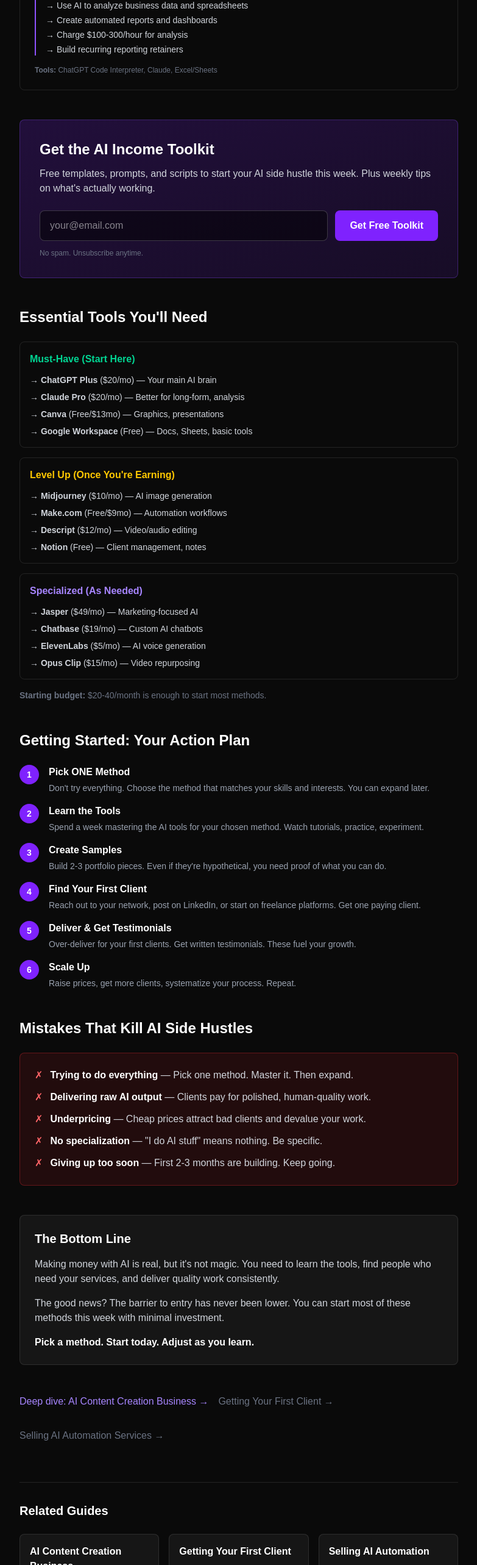
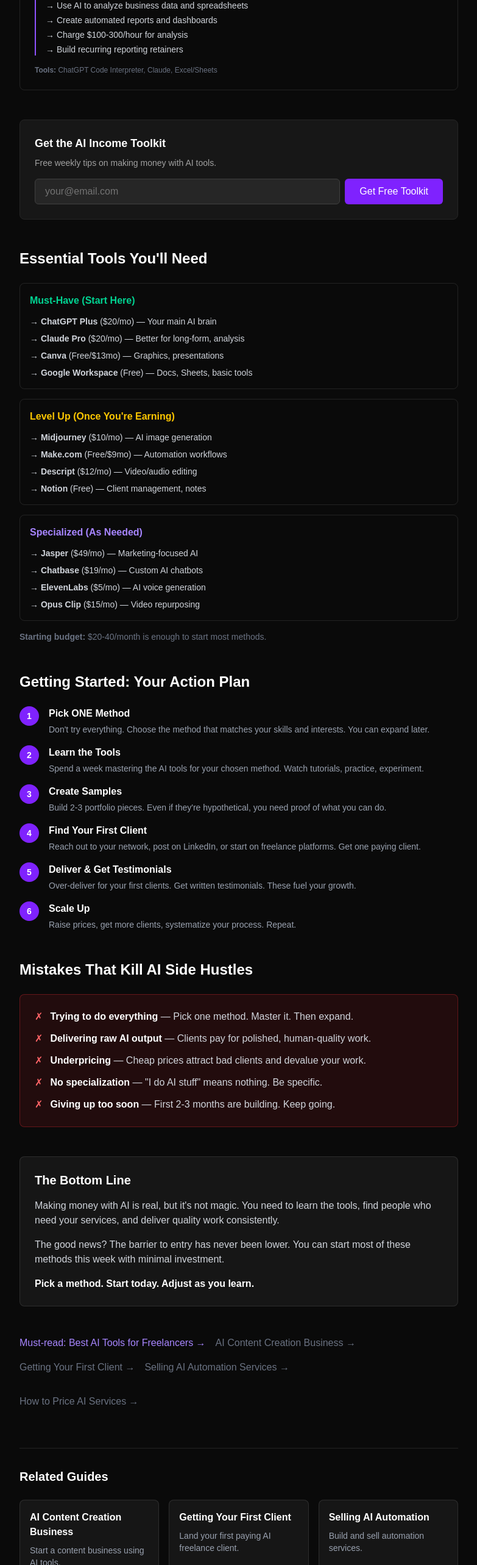
Before and after one commit to kaigritun/gigwithai, a Next.js app: page /guides/make-money-with-ai in a window 1280 px wide. Shown: the part 5783-8349 px from the top of the page at 61% size, without its empty margins (248-1031 px from the left). Built offline with nearby package versions, Linux system fonts and the light colour scheme.

Commit message:
Improve SEO pages: add EmailSignup component, featured badges, internal links
- make-money-with-ai: Use EmailSignup component, add links to tools guide
- best-ai-tools-for-freelancers: Add EmailSignup, more internal links
- guides listing: Mark both as Featured with badge

```diff
--- a/app/guides/best-ai-tools-for-freelancers/page.tsx
+++ b/app/guides/best-ai-tools-for-freelancers/page.tsx
@@ -1,5 +1,6 @@
 import Link from 'next/link'
 import RelatedGuides from '@/components/RelatedGuides'
+import EmailSignup from '@/components/EmailSignup'
 import type { Metadata } from 'next'
 
 export const metadata: Metadata = {
@@ -429,6 +430,14 @@
             </ul>
           </section>
 
+          {/* Email Signup */}
+          <section className="mb-12">
+            <EmailSignup
+              headline="Get our AI Tool Stack Cheatsheet"
+              buttonText="Get Free Cheatsheet"
+            />
+          </section>
+
           {/* Bottom Line */}
           <section className="bg-violet-600/10 border border-violet-500/30 rounded-lg p-6 mb-12">
             <h2 className="text-xl font-bold mb-4">The Bottom Line</h2>
@@ -442,18 +451,32 @@
           </section>
 
           {/* Links */}
-          <div className="flex flex-wrap gap-4">
+          <div className="flex flex-wrap gap-4 mb-4">
+            <Link
+              href="/guides/make-money-with-ai"
+              className="text-violet-400 hover:text-violet-300"
+            >
+              Read next: How to Make Money with AI →
+            </Link>
             <Link
               href="/guides/ai-freelancing-first-client"
-              className="text-violet-400 hover:text-violet-300"
+              className="text-gray-500 hover:text-white"
             >
-              Read next: Getting Your First Client →
+              Getting Your First Client →
             </Link>
+          </div>
+          <div className="flex flex-wrap gap-4">
             <Link
               href="/guides/ai-content-creation-business"
               className="text-gray-500 hover:text-white"
             >
               AI Content Creation Business →
+            </Link>
+            <Link
+              href="/guides/selling-ai-automation-services"
+              className="text-gray-500 hover:text-white"
+            >
+              Selling AI Automation Services →
             </Link>
           </div>
 
--- a/app/guides/make-money-with-ai/page.tsx
+++ b/app/guides/make-money-with-ai/page.tsx
@@ -1,5 +1,6 @@
 import Link from 'next/link'
 import RelatedGuides from '@/components/RelatedGuides'
+import EmailSignup from '@/components/EmailSignup'
 import type { Metadata } from 'next'
 
 export const metadata: Metadata = {
@@ -312,26 +313,11 @@
           </section>
 
           {/* Email Capture CTA */}
-          <section className="mb-12 bg-gradient-to-br from-violet-600/20 to-violet-900/20 border border-violet-500/30 rounded-lg p-8">
-            <h2 className="text-2xl font-bold mb-3">Get the AI Income Toolkit</h2>
-            <p className="text-gray-300 mb-6">
-              Free templates, prompts, and scripts to start your AI side hustle this week.
-              Plus weekly tips on what&apos;s actually working.
-            </p>
-            <form className="flex flex-col sm:flex-row gap-3">
-              <input
-                type="email"
-                placeholder="your@email.com"
-                className="flex-1 px-4 py-3 bg-black/50 border border-white/20 rounded-lg focus:border-violet-500 focus:outline-none"
-              />
-              <button
-                type="submit"
-                className="px-6 py-3 bg-violet-600 hover:bg-violet-500 rounded-lg font-semibold transition"
-              >
-                Get Free Toolkit
-              </button>
-            </form>
-            <p className="text-xs text-gray-500 mt-3">No spam. Unsubscribe anytime.</p>
+          <section className="mb-12">
+            <EmailSignup
+              headline="Get the AI Income Toolkit"
+              buttonText="Get Free Toolkit"
+            />
           </section>
 
           {/* Essential Tools */}
@@ -441,26 +427,40 @@
           </section>
 
           {/* Next Steps */}
-          <div className="flex flex-wrap gap-4 mb-8">
+          <div className="flex flex-wrap gap-4 mb-4">
+            <Link
+              href="/guides/best-ai-tools-for-freelancers"
+              className="text-violet-400 hover:text-violet-300"
+            >
+              Must-read: Best AI Tools for Freelancers →
+            </Link>
             <Link
               href="/guides/ai-content-creation-business"
-              className="text-violet-400 hover:text-violet-300"
+              className="text-gray-500 hover:text-white"
             >
-              Deep dive: AI Content Creation Business →
+              AI Content Creation Business →
             </Link>
+          </div>
+          <div className="flex flex-wrap gap-4 mb-8">
             <Link
               href="/guides/ai-freelancing-first-client"
               className="text-gray-500 hover:text-white"
             >
               Getting Your First Client →
             </Link>
-          </div>
-          <div className="flex gap-4">
             <Link
               href="/guides/selling-ai-automation-services"
               className="text-gray-500 hover:text-white"
             >
               Selling AI Automation Services →
+            </Link>
+          </div>
+          <div className="flex gap-4">
+            <Link
+              href="/guides/pricing-ai-services"
+              className="text-gray-500 hover:text-white"
+            >
+              How to Price AI Services →
             </Link>
           </div>
 
--- a/app/guides/page.tsx
+++ b/app/guides/page.tsx
@@ -12,7 +12,8 @@
     description: 'Comprehensive guide to making money with AI in 2026. Freelancing, content creation, automation, and more.',
     difficulty: 'Beginner',
     time: '25 min',
-    status: 'live'
+    status: 'live',
+    featured: true
   },
   {
     slug: 'best-ai-tools-for-freelancers',
@@ -20,7 +21,8 @@
     description: 'Curated list of AI tools for writing, design, productivity, and client management. Build your freelance stack.',
     difficulty: 'Beginner',
     time: '12 min',
-    status: 'live'
+    status: 'live',
+    featured: true
   },
   {
     slug: 'ai-youtube-channel',
@@ -190,6 +192,7 @@
                     {isLive && <span className="text-violet-400 opacity-0 group-hover:opacity-100 transition">→</span>}
                   </div>
                   <div className="mt-4 flex gap-2">
+                    {'featured' in guide && guide.featured && <span className="text-xs px-2 py-1 bg-emerald-500/10 text-emerald-400 rounded">⭐ Featured</span>}
                     <span className={`text-xs px-2 py-1 rounded ${
                       guide.difficulty === 'Beginner'
                         ? 'bg-violet-500/10 text-violet-400'
```
